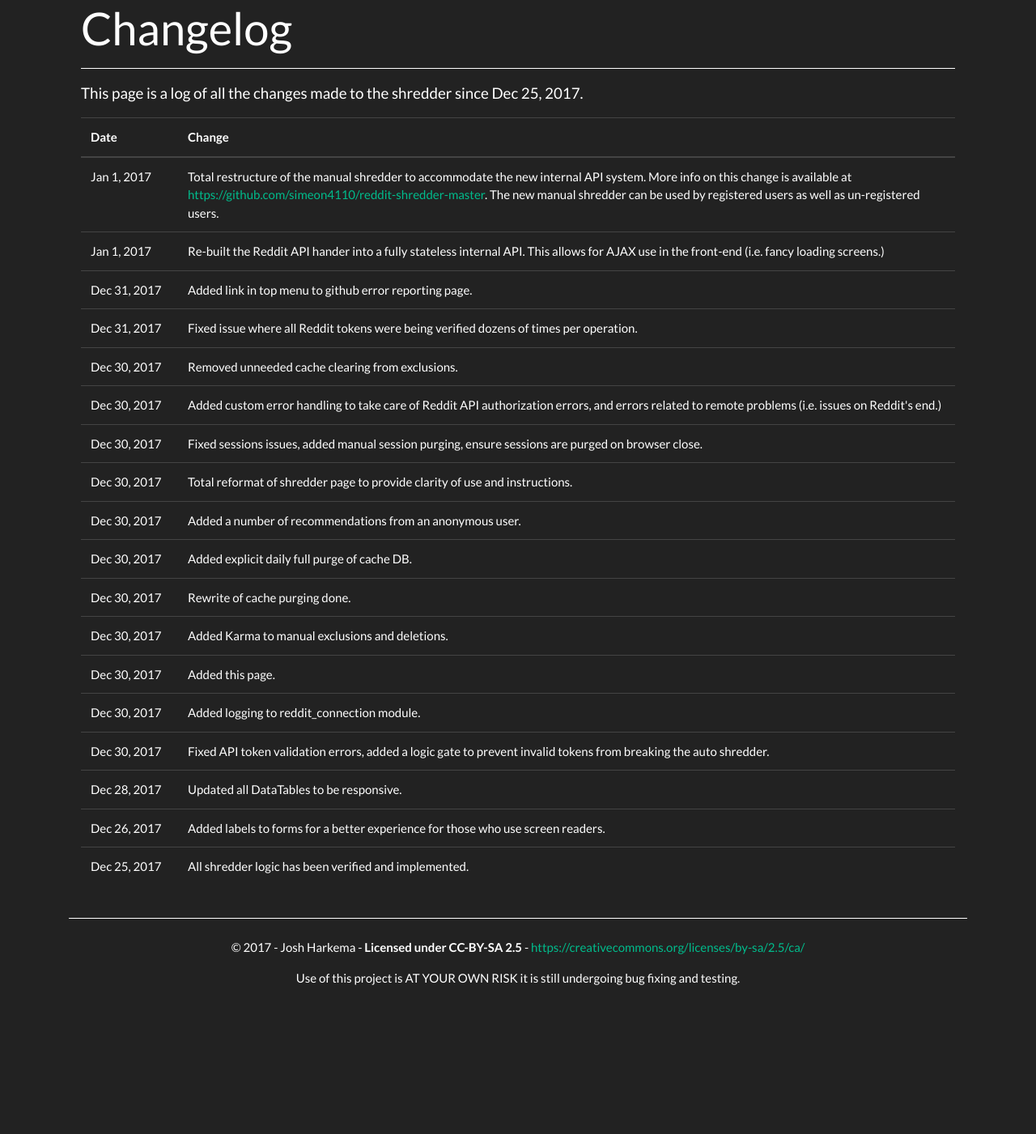
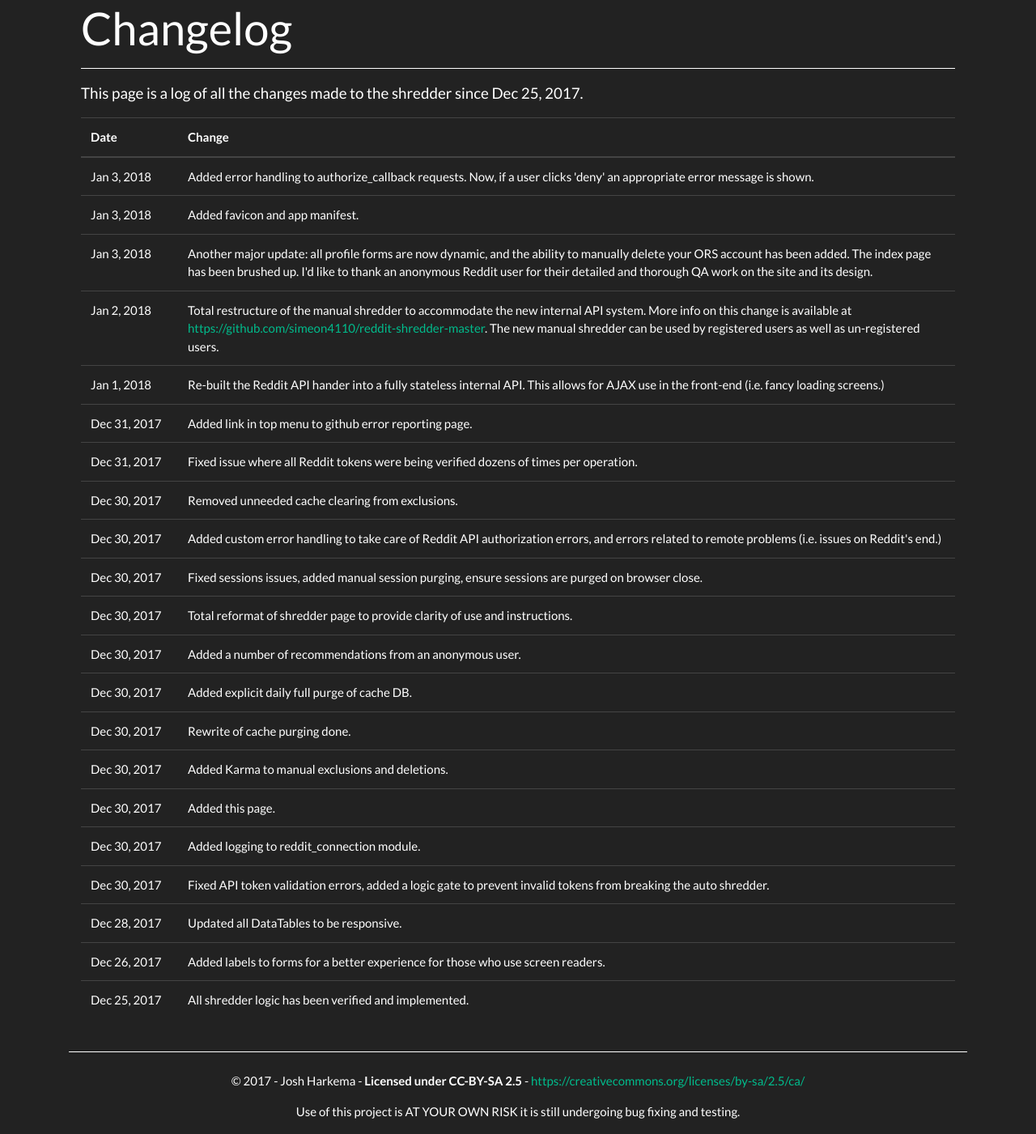
Before and after one commit to simeon4110/reddit-shredder-master, a Django app: page /changelog/ in a window 1280 px wide. Shown: the part 71-1472 px from the top of the page at 81% size. Before the commit the page ends 1288 px from the top, so only its background shows below. Run offline with Django 3.2, Linux system fonts and the light colour scheme; parts of the project's set-up code (start-up, migrations or seed data) failed here and were passed over; some libraries are stand-ins or nearby versions.

Commit message:
Small changes and cleanup
Docstrings updated and code cleaned up a bit. Dynamic forms added to profiles. Account deletion function added to profiles.

```diff
--- a/Reddit_Shredder/urls.py
+++ b/Reddit_Shredder/urls.py
@@ -35,6 +35,8 @@ urlpatterns = [
     url(r'^profile/delete/$', app.views.delete, name='delete'),
     url(r'^profile/logs/$', app.views.logs, name='logs'),
     url(r'^profile/exclude/$', app.views.manual_exclude, name='exclude'),
+    url(r'^profile/delete_account/$', app.views.delete_account,
+        name='delete_account'),
     url(r'^changelog/$', app.views.changelog, name='changelog'),
     url(r'accounts/login/$',
         django.contrib.auth.views.login,
--- a/app/forms.py
+++ b/app/forms.py
@@ -71,6 +71,7 @@ class KarmaExcludeForm(forms.ModelForm):
     Allows user's to set a Karma threshold.
     """
 
+    # Create the form from the user's profile.
     class Meta:
         model = Profile
         fields = ['karma_exclude']
--- a/app/views.py
+++ b/app/views.py
@@ -43,9 +43,9 @@ def home(request):
 @exception(logger)
 def shredder(request):
     """
-    Renders the shredder page. If the user is logged in, user is redirected to
-    profile page, if not a page requiring the user to authorize their account
-    is displayed.
+    Renders the shredder page. If user is logged in the option to select an
+    account is shown, otherwise the token saved in the session is used and used
+    to determine the account to be used.
 
     :param request: The HTTP request.
     :return: Depends on user's auth state.
@@ -57,7 +57,6 @@ def shredder(request):
     # Catch and redirect user's without tokens / accounts. Redirect to the
     # authorize page.
     if 'token' not in request.session and user.is_authenticated is False:
-        messages.info(request, "Hmmm, you may have done something unexpected.")
         return render(
             request,
             'shredder.html',
@@ -68,8 +67,16 @@ def shredder(request):
             }
         )
 
-    # Display the account selector to authorized users.
+    # Display the account selector to authorized users by adding the user.id
+    # to the RedditShredderForm class.
     if user.is_authenticated:
+        # If the user has no authorized accounts, add warning and redirect.
+        if not RedditAccounts.objects.filter(user_id=user.id):
+            messages.warning(request, "You haven't authorized an account, please"
+                                      " authorize an account under 'Authorized "
+                                      "Accounts' below to continue.")
+            return redirect('profile')
+
         return render(
             request,
             'shredder_working.html',
@@ -82,6 +89,7 @@ def shredder(request):
 
     # Render the one-off shredder for un-registered users (they're identical, I
     # separated them for semantic rather than programmatic reasons.)
+    # :TODO: Create two separate forms to allow for proper validation.
     if 'token' in request.session:
         return render(
             request,
@@ -94,9 +102,10 @@ def shredder(request):
         )
 
 
+@exception(logger)
 def shredder_output(request):
     """
-    Renders the shredder output page, the actual shredding is done via an API
+    Renders the shredder output page, the actual shredding is done via an AJAX
     POST request to the run_shredder function in reddit_connection.py.
 
     :param request: The HTTP request.
@@ -105,11 +114,8 @@ def shredder_output(request):
     assert isinstance(request, HttpRequest)
 
     user = request.user
-    if user.is_authenticated:
-        form = RedditShredderForm(user_id=user.id)
-    else:
-        form = RedditShredderForm(user_id=0)
 
+    # Add an info popup so people don't think the shredder has 'hung.'
     messages.info(request, "This process can take a while if the account being "
                            "shredded has a lot of comments and posts. Please "
                            "be patient.")
@@ -119,7 +125,8 @@ def shredder_output(request):
         messages.warning(request, 'Whoops! Something unexpected happened.')
         return redirect(shredder)
 
-    # If the user is authed, pass the account + other vars.
+    # If the user is authorized, pass the account + other vars to template.
+    # :TODO: Form validation.
     if user.is_authenticated:
         account = request.POST.get('account')
         karma_limit = request.POST.get('karma_limit')
@@ -137,7 +144,7 @@ def shredder_output(request):
             }
         )
 
-    # If the user is not authed, pass the main vars.
+    # If the user is not authorized, pass the main vars to template.
     else:
         karma_limit = request.POST.get('karma_limit')
         time = request.POST.get('keep')
@@ -238,10 +245,16 @@ def profile(request):
     """
     assert isinstance(request, HttpRequest)
 
-    # initialize the authenticated user.
     user = request.user
+
     # Get all of the user's authorized reddit accounts.
     accounts = RedditAccounts.objects.filter(user_id=user.id)
+
+    # Set initial form values dynamically.
+    record_form = RecordKeepingForm(
+        initial={'record_keeping': user.profile.record_keeping})
+    karma_form = KarmaExcludeForm(
+        initial={'karma_exclude': user.profile.karma_exclude})
 
     # Ensure user is authenticated.
     if user.is_authenticated is True:
@@ -254,10 +267,9 @@ def profile(request):
                 'user': user,
                 'accounts': accounts,
                 'form': SchedulerForm,
-                'p_form': RecordKeepingForm(),
-                'k_form': KarmaExcludeForm(),
+                'p_form': record_form,
+                'k_form': karma_form,
                 'auth': get_auth_url(),
-                'keep': RedditShredderForm,
             }
         )
 
@@ -284,7 +296,7 @@ def logs(request):
     output = SchedulerOutput.objects.filter(user_id=user.id)
 
     # Ensure user is authenticated. Render logs.
-    if user.is_authenticated is True:
+    if user.is_authenticated:
         return render(
             request,
             'logs.html',
@@ -301,10 +313,10 @@ def logs(request):
 @login_required
 def privacy(request):
     """
-    Updates the user's privacy settings.
+    Updates the user's privacy settings. Accessed via a POST request.
 
     :param request: The Http Request.
-    :return: Redirect to profile.
+    :return: Redirect to profile with success / error message attached.
     """
     assert isinstance(request, HttpRequest)
 
@@ -320,7 +332,7 @@ def privacy(request):
         messages.warning(request, "You must log in.")
         return redirect('/login/')
 
-    # Get form data and user.id.
+    # Get form data.
     form = RecordKeepingForm(request.POST)
 
     # If the form is valid, update user's record keeping preference.
@@ -343,7 +355,7 @@ def karma_exclude(request):
     are not deleted.)
 
     :param request: The HTTP Request.
-    :return: A redirect to the profile + success message.
+    :return: A redirect to the profile with success / error message attached.
     """
     assert isinstance(request, HttpRequest)
 
@@ -372,6 +384,13 @@ def karma_exclude(request):
 
         return redirect('/profile/')
 
+    else:
+        messages.warning(request, "Whoops! Something went wrong. You probably "
+                                  "entered too large of a number, the max value "
+                                  "for your Karma Threshold is 999999999.")
+
+        return redirect('/profile/')
+
 
 @exception(logger)
 @login_required
@@ -392,7 +411,7 @@ def manual_exclude(request):
         return redirect('/login/')
 
     # Catch and unset user unset requests. This is done via a simple GET
-    # method, nothing fancy.
+    # method, nothing fancy. User's are redirected to a clean URL.
     if request.GET.get('unset') is not None:
         item_id = request.GET.get('unset')
         excluded = ExcludedItems.objects.filter(excluded_item_id=item_id)
@@ -413,9 +432,12 @@ def manual_exclude(request):
         excluded.save()
         return redirect('/profile/exclude/')
 
+    # Get a list of all of the user's exclusions.
     excluded = ExcludedItems.objects.filter(user_id=user.id).values_list(
         'excluded_item_id', flat=True)
 
+    # Strip the list and append it to a clean array. I no longer remember why I
+    # did it this way (JH).
     excluded_array = []
     for i in excluded:
         excluded_array.append(str(i))
@@ -437,7 +459,7 @@ def manual_exclude(request):
 @login_required
 def delete(request):
     """
-    Allows users to manually delete comments / subs.
+    Allows users to manually delete a comment / sub.
 
     :param request: The http request.
     :return: A page of the user's comments and subs, sorted by user_name.
@@ -451,7 +473,7 @@ def delete(request):
         messages.warning(request, "You must log in to access this page.")
         return redirect('/login/')
 
-    # Catch get requests for the delete.
+    # Catch get requests for delete.
     if request.GET.get('delete') is not None:
         comment = request.GET.get('delete')
         user_name = request.GET.get('user_name')
@@ -495,12 +517,24 @@ def authorize_callback(request):
     if request.method != "GET":
         raise Exception
 
+    # If an error message is returned, attach an error message and redirect.
+    if request.GET.get('error'):
+        messages.warning(request, 'You must authorize the shredder by clicking '
+                                  '"allow" to continue. Please try again.')
+        # If the user is authenticated, redirect to profile.
+        if request.user.is_authenticated:
+            return redirect('profile')
+        # Otherwise, redirect to tha shredder_auth page.
+        else:
+            return redirect('shredder')
+
     # Ensure user is authenticated.
     if request.user.is_authenticated:
         user = request.user
 
-        # Get the refresh_token by immediatly using the code to obtain auth.
+        # Get the refresh_token by immediately using the code.
         token = get_token(request.GET.get('code'))
+        # Immediately use the code, this catches errors of mis-adventure.
         user_name = get_reddit_username(token)
 
         # Create a query set of all the reddit account objects.
@@ -536,3 +570,57 @@ def authorize_callback(request):
         request.session['token'] = get_token(request.GET.get('code'))
 
         return redirect('shredder')
+
+
+@login_required
+def delete_account(request):
+    """
+    Purges all of a users data from all database tables, also deletes account.
+
+    :param request: The HTTP request.
+    :return: Redirect to login page.
+    """
+    assert isinstance(request, HttpRequest)
+
+    user = request.user
+
+    # Delete exclusions.
+    try:
+        excluded_items = ExcludedItems.objects.get(user_id=user.id)
+        for item in excluded_items:
+            item.delete()
+
+    # Do nothing if there aren't any excluded items.
+    except ExcludedItems.DoesNotExist or UnboundLocalError:
+        pass
+
+    # Delete Reddit Accounts.
+    try:
+        accounts = RedditAccounts.objects.get(user_id=user.id)
+        if accounts:
+            for item in accounts:
+                item.delete()
+
+    # Do nothing if no accounts exist.
+    except RedditAccounts.DoesNotExist or UnboundLocalError:
+        pass
+
+    # Delete Scheduler Output.
+    try:
+        scheduler_output = SchedulerOutput.objects.get(user_id=user.id)
+        if scheduler_output:
+            for item in scheduler_output:
+                item.delete()
+
+    # Do nothing if no output exists.
+    except SchedulerOutput.DoesNotExist or UnboundLocalError:
+        pass
+
+    # Delete profile
+    user.profile.delete()
+
+    # Delete Auth profile.
+    user.delete()
+
+    messages.success(request, "Your account has been successfully deleted.")
+    return redirect('login')
--- a/templates/changelog.html
+++ b/templates/changelog.html
@@ -22,7 +22,29 @@
                         </thead>
                         <tbody>
                         <tr>
-                            <td>Jan 1, 2017</td>
+                            <td>Jan 3, 2018</td>
+                            <td>
+                                Added error handling to authorize_callback requests. Now, if a user clicks 'deny' an
+                                appropriate error message is shown.
+                            </td>
+                        </tr>
+                        <tr>
+                            <td>Jan 3, 2018</td>
+                            <td>
+                                Added favicon and app manifest.
+                            </td>
+                        </tr>
+                        <tr>
+                            <td>Jan 3, 2018</td>
+                            <td>
+                                Another major update: all profile forms are now dynamic, and the ability to manually
+                                delete your ORS account has been added. The index page has been brushed up. I'd like
+                                to thank an anonymous Reddit user for their detailed and thorough QA work on the site
+                                and its design.
+                            </td>
+                        </tr>
+                        <tr>
+                            <td>Jan 2, 2018</td>
                             <td>
                                 Total restructure of the manual shredder to accommodate the new internal API system.
                                 More info on this change is available at <a
@@ -32,7 +54,7 @@
                             </td>
                         </tr>
                         <tr>
-                            <td>Jan 1, 2017</td>
+                            <td>Jan 1, 2018</td>
                             <td>
                                 Re-built the Reddit API hander into a fully stateless internal API. This allows for
                                 AJAX use in the front-end (i.e. fancy loading screens.)
--- a/templates/layout.html
+++ b/templates/layout.html
@@ -19,6 +19,11 @@
     <link rel="stylesheet"
           href="https://cdnjs.cloudflare.com/ajax/libs/open-iconic/1.1.1/font/css/open-iconic-bootstrap.min.css"
           integrity="sha256-BJ/G+e+y7bQdrYkS2RBTyNfBHpA9IuGaPmf9htub5MQ=" crossorigin="anonymous"/>
+    <link rel="apple-touch-icon" sizes="180x180" href="{% static 'content/apple-touch-icon.png' %}">
+    <link rel="icon" type="image/png" sizes="32x32" href="{% static 'content/favicon-32x32.png' %}">
+    <link rel="icon" type="image/png" sizes="16x16" href="{% static 'content/favicon-16x16.png' %}">
+    <link rel="manifest" href="{% static 'content/manifest.json' %}">
+    <meta name="theme-color" content="#ffffff">
 </head>
 
 <body>
@@ -116,8 +121,8 @@
 
 </main>
 
-<script src="http://code.jquery.com/jquery-3.2.1.min.js"
-        integrity="sha256-hwg4gsxgFZhOsEEamdOYGBf13FyQuiTwlAQgxVSNgt4="
+<script src="https://code.jquery.com/jquery-3.2.1.min.js"
+        integrity="sha384-xBuQ/xzmlsLoJpyjoggmTEz8OWUFM0/RC5BsqQBDX2v5cMvDHcMakNTNrHIW2I5f"
         crossorigin="anonymous"></script>
 <script src="https://cdnjs.cloudflare.com/ajax/libs/popper.js/1.12.3/umd/popper.min.js"
         integrity="sha384-vFJXuSJphROIrBnz7yo7oB41mKfc8JzQZiCq4NCceLEaO4IHwicKwpJf9c9IpFgh"
--- a/templates/layout_profile.html
+++ b/templates/layout_profile.html
@@ -19,6 +19,11 @@
     <link rel="stylesheet"
           href="https://cdnjs.cloudflare.com/ajax/libs/open-iconic/1.1.1/font/css/open-iconic-bootstrap.min.css"
           integrity="sha256-BJ/G+e+y7bQdrYkS2RBTyNfBHpA9IuGaPmf9htub5MQ=" crossorigin="anonymous"/>
+    <link rel="apple-touch-icon" sizes="180x180" href="{% static 'content/apple-touch-icon.png' %}">
+    <link rel="icon" type="image/png" sizes="32x32" href="{% static 'content/favicon-32x32.png' %}">
+    <link rel="icon" type="image/png" sizes="16x16" href="{% static 'content/favicon-16x16.png' %}">
+    <link rel="manifest" href="{% static 'content/manifest.json' %}">
+    <meta name="theme-color" content="#ffffff">
 </head>
 
 <body>
--- a/templates/shredder.html
+++ b/templates/shredder.html
@@ -8,9 +8,9 @@
                 <p class="lead">
                     This Online Reddit Shredder (ORS) works with OAuth access tokens. to use it, you must first give
                     the app access to your Reddit account. This access can be revoked manually
-                    <a href="https://www.reddit.com/prefs/apps/">here</a>, (there is a reminder on the output page)
-                    and gives access to your identity and posts/comments. Mod related info is not accessible via this
-                    token. If you don't want to give me access, please visit the github link on the
+                    <a href="https://www.reddit.com/prefs/apps/">here</a>, (there is a reminder to revoke access on the
+                    output page) and gives access to your identity and posts/comments. Mod related info is not
+                    accessible via this token. If you don't want to give me access, please visit the github link on the
                     <a href="{% url 'home' %}">Home Page</a>.
                 </p>
             </div>
```
Also changed, not shown: app/reddit_connection/reddit_connection.py (+18 -16 lines), app/reddit_connection/reddit_schedule.py (+8 -8 lines), templates/index.html (+8 -9 lines), templates/profile.html (+37 -15 lines).
